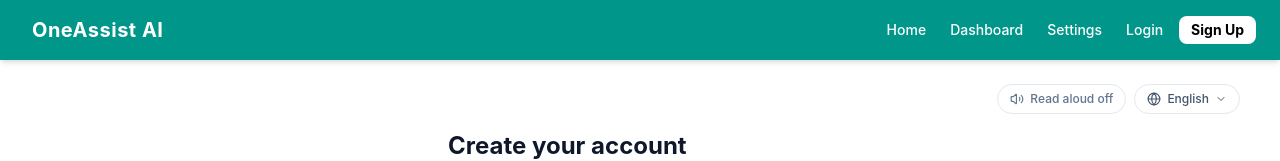
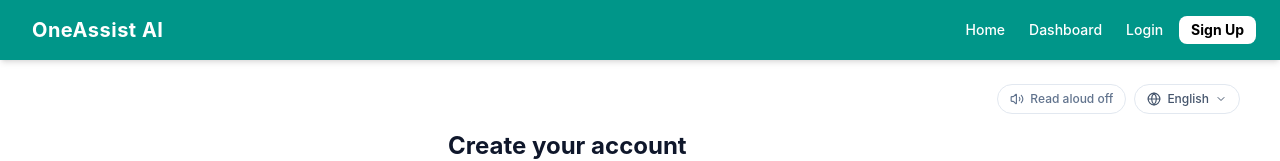
Before and after one commit to Nasieku-art/OneAssist-Ai, a React (Vite) app: page /signup in a window 1280 px wide. Shown: the top 161 px of the page. Built offline with nearby package versions, Linux system fonts and the light colour scheme.

Commit message:
removed setting link from the Navbar

```diff
--- a/src/Components/Navbar.jsx
+++ b/src/Components/Navbar.jsx
@@ -23,7 +23,7 @@ function Navbar({ isAuthenticated, fullName, onProfileClick }) {
         <div className="flex items-center gap-6 font-medium text-sm">
           <Link to="/" className="hover:text-indigo-200 transition">Home</Link>
           <Link to="/dashboard" className="hover:text-indigo-200 transition">Dashboard</Link>
-          <Link to="/settings" className="hover:text-indigo-200 transition">Settings</Link>
+
 
 
           {isAuthenticated ? (
```
